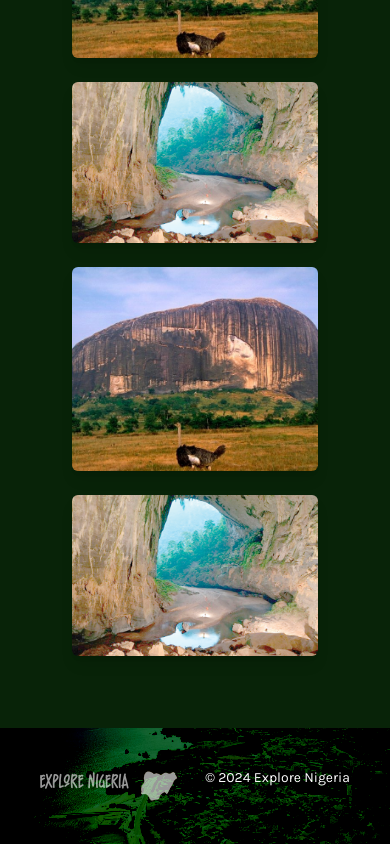
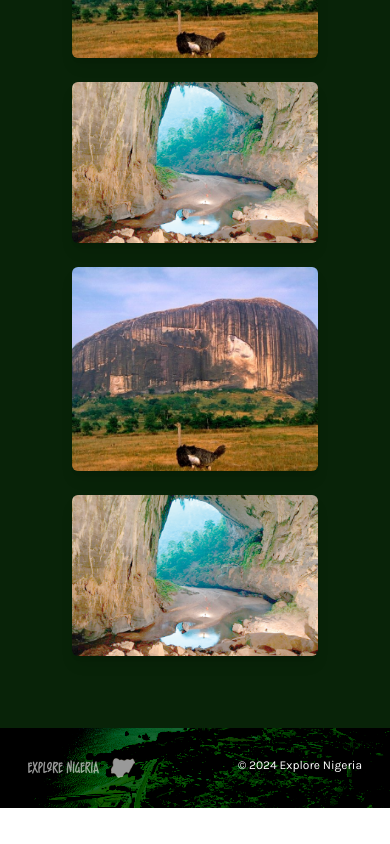
Before and after one commit to victorNwosu-Edusive/explore-nigeria, a React (Vite) app: page / in a window 390 px wide. Shown: the part 6367-7211 px from the top of the page. After the commit the page ends 7175 px from the top, so only its background shows below. Built offline with nearby package versions, Linux system fonts and the light colour scheme.

Commit message:
footer.jsx update for mobile

```diff
--- a/src/components/footer.jsx
+++ b/src/components/footer.jsx
@@ -6,18 +6,18 @@ const Footer = () => {
     return (
         <>
 
-        <div className="h-auto p-10 md:p-32 bg-footer-pattern bg-green-800 bg-blend-color-burn bg-no-repeat bg-cover bg-center">
+        <div className="h-auto p-7 md:p-32 bg-footer-pattern bg-green-800 bg-blend-color-burn bg-no-repeat bg-cover bg-center">
 
 
         <div className="md:flex flex justify-between flex-wrap">
         <div className="flex space-x-3 rtl:space-x-reverse opacity-60">
-        <a className='font-heading text-white text-xl md:text-3xl hover:text-amber-400 duration-300' href=''>Explore Nigeria
+        <a className='font-heading text-white text-md md:text-3xl hover:text-amber-400 duration-300' href=''>Explore Nigeria
           </a>
-          <img src={logo} alt="" className="h-9 w-9"  />
+          <img src={logo} alt="" className="h-6 w-6 md:h-9 md:w-9"  />
           </div>
 
         <div className="md:flex md:items-center md:space-x-9 md:rtl:space-x-reverse md:text-white md:font-primary">
-        <p className="space-x-6 flex text-white font-primary text-sm ">© 2024 Explore Nigeria</p>
+        <p className="space-x-6 flex text-white font-primary text-[12px] md:text-sm ">© 2024 Explore Nigeria</p>
         </div>
 
        </div>
```
